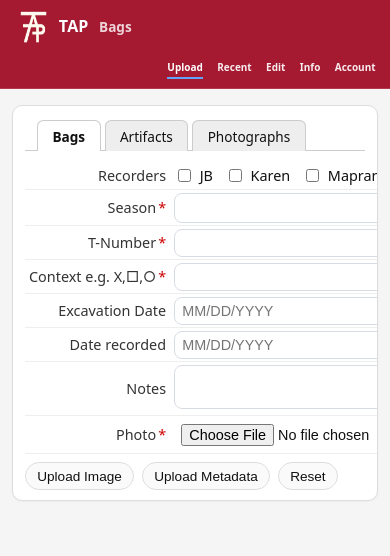
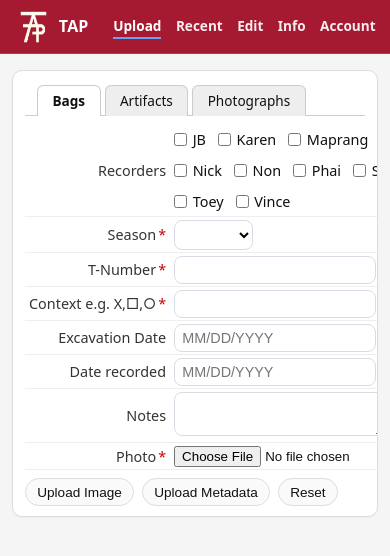
Before and after one commit to jblowe/artifact-capture, a Flask app: page / in a window 390 px wide. Shown: the top 556 px of the page. Run offline with Flask 3, Linux system fonts and the light colour scheme.

Commit message:
revised css for mobile, revise image filenaming

```diff
--- a/app.py
+++ b/app.py
@@ -135,7 +135,7 @@ for otype, cfg in OBJECT_TYPES.items():
     result_rows = cfg.get("result_rows") or []  # layout for Recent/Edit results
     # Required fields should only refer to user-configured columns.
     required_fields = tuple([c for c in (cfg.get("required_fields") or ()) if c not in SYSTEM_COLUMNS])
-    filename_format = cfg.get("filename_format") or cfg.get("filename_format")
+    filename_format = cfg.get("filename_format")
     if not input_fields:
         raise RuntimeError(f"object_types[{otype!r}] has no input_fields")
 
@@ -705,7 +705,15 @@ def form():
                            prefill_by_type=prefill_by_type)
 
 
-
+def extract_values(otype, dico):
+    context = dico['context']
+    parts = context.split(',')
+    if len(parts) < 3:
+        raise TypeError("need 3 and only 3 comma-separated values for context: Unit,Area,Level")
+    dico['excavation_unit'] = parts[0].upper().strip()
+    dico['area'] = parts[1].upper().strip()
+    dico['level'] = parts[2].upper().strip()
+    return dico
 
 def _apply_postprocess_values(otype: str, values: dict) -> dict:
     """Optional post-processing hook.
@@ -716,20 +724,12 @@ def _apply_postprocess_values(otype: str, values: dict) -> dict:
     It should return a dict (may be the same object) containing values compatible
     with the database schema. Unknown keys are dropped.
     """
-    fn = getattr(app_config, "postprocess_values", None)
-    if not callable(fn):
-        return values
-
-    try:
-        out = fn(otype, dict(values))
-    except TypeError:
-        # Back-compat: allow a hook that only accepts the values dict.
-        out = fn(dict(values))
+    out = extract_values(otype, dict(values))
 
     if out is None:
         out = values
     if not isinstance(out, dict):
-        raise TypeError("config.postprocess_values must return a dict (or None)")
+        raise TypeError("postprocess_values must return a dict (or None)")
 
     allowed = set(TYPE_META.get(otype, {}).get("field_meta", {}).keys())
     cleaned = {}
--- a/static/styles/app.css
+++ b/static/styles/app.css
@@ -89,7 +89,7 @@ body{font-family:system-ui,-apple-system,Segoe UI,Roboto,sans-serif;margin:0;bac
     table{width:100%;border-collapse:collapse;}
     td{padding:6px 8px;vertical-align:top;}
     td.label{width:260px;color:#333;font-size:13px;white-space:nowrap;}
-    input[type="text"],input[type="number"],textarea,select{width:100%;box-sizing:border-box;padding:7px 9px;border:1px solid #d7dbe3;border-radius:8px;font-size:14px;background:#fff;}
+    input[type="text"],input[type="number"],textarea,select{box-sizing:border-box;padding:7px 9px;border:1px solid #d7dbe3;border-radius:8px;font-size:14px;background:#fff;}
     textarea{min-height:90px;resize:vertical;}
     .actions{display:flex;gap:10px;align-items:center;flex-wrap:wrap;}
     .btn{border:1px solid #c9ced8;background:#fff;padding:7px 10px;border-radius:10px;cursor:pointer;font-weight:650;font-size:13px;text-decoration:none;color:#111;display:inline-block;}
@@ -126,7 +126,7 @@ body{font-family:system-ui,-apple-system,Segoe UI,Roboto,sans-serif;margin:0;bac
     }
 
   .page{max-width:1100px;margin:0 auto;padding:.5rem .75rem;}
-  table{width:100%;border-collapse:collapse;background:#fff;}
+  table{border-collapse:collapse;background:#fff;}
   th,td{border-bottom:1px solid #eee;padding:.4rem;text-align:left;vertical-align:top;font-size:.9rem;}
   img.thumb{max-height:80px;border-radius:6px;}
   .small{font-size:.8rem;color:#555;}
@@ -172,10 +172,10 @@ body{font-family:system-ui,-apple-system,Segoe UI,Roboto,sans-serif;margin:0;bac
   .tab{padding:.25rem .6rem;border:1px solid #ddd;border-radius:999px;background:#fafafa;text-decoration:none;color:inherit;font-size:.85rem;}
   .tab.active{background:#004c6d;color:#fff;border-color:#004c6d;}
 
-  table.form-table{width:100%;border-collapse:collapse;}
+
   .form-table td{padding:.15rem .25rem;vertical-align:middle;font-size:.9rem;}
   .form-label{white-space:nowrap;font-size:.85rem;color:#333;text-align:right;width:1%;}
-  .form-input input,.form-input select,.form-input textarea{width:100%;box-sizing:border-box;padding:.32rem .45rem;font-size:.9rem;}
+  .form-input input[type="text"],.form-input input[type="number"],.form-input input[type="date"],.form-input input[type="datetime-local"],.form-input input[type="time"],.form-input input[type="email"],.form-input input[type="tel"],.form-input input[type="url"],.form-input input[type="search"],.form-input select,.form-input textarea{box-sizing:border-box;padding:.32rem .45rem;font-size:.9rem;}
   textarea{min-height:2.5rem;}
   .actions{display:flex;gap:.5rem;margin-top:.5rem;flex-wrap:wrap;}
   a.btn,button{padding:.35rem .7rem;border-radius:999px;border:1px solid #ddd;background:#fafafa;font-size:.85rem;text-decoration:none;color:inherit;cursor:pointer;}
@@ -296,24 +296,30 @@ body{font-family:system-ui,-apple-system,Segoe UI,Roboto,sans-serif;margin:0;pad
   opacity: 1;
 }
 @media (max-width: 720px){
-  .banner-inner{flex-wrap:wrap;}
-  .page-title{order: 3; width:100%;}
-  .navlinks{width:100%; justify-content:flex-end; font-size: x-small;}
+  .banner-inner{flex-wrap:nowrap;}
+  .brand{min-width:0;}
+  .page-title{display:none;}
+  .navlinks{max-width:60%; overflow-x:auto; -webkit-overflow-scrolling:touch; flex-wrap:nowrap; white-space:nowrap; font-size:0.85rem;}
+  .navlink{white-space:nowrap;}
+}
+@media (max-width: 420px){
+  .navlinks{max-width:100%;}
 }
 
-.navlinks{margin-left:auto;justify-content:flex-end;flex-wrap:wrap;}
+
+.navlinks{margin-left:auto;justify-content:flex-end;flex-wrap:nowrap;}
 
 
 /* RADIO multi-select: single horizontal row (scrolls on small screens) */
 .radio-group{
   display:flex;
-  flex-direction:row;
-  flex-wrap:nowrap;
+  flex-wrap:wrap;
   gap:0.75rem;
   align-items:center;
-  overflow-x:auto;
+  overflow-x:visible;
   padding:0.15rem 0;
 }
+
 .radio-group .check-item{
   display:flex;
   flex-direction:row;
@@ -322,3 +328,7 @@ body{font-family:system-ui,-apple-system,Segoe UI,Roboto,sans-serif;margin:0;pad
   white-space:nowrap;
   margin:0;
 }
+
+
+/* Ensure checkboxes/radios keep native sizing */
+.form-input input[type="checkbox"],.form-input input[type="radio"]{width:auto !important; padding:0 !important; margin:0 !important;}
```
